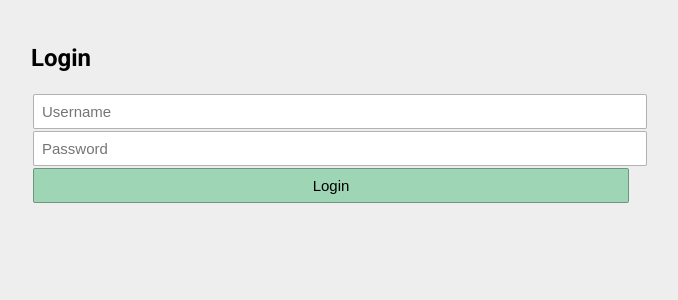
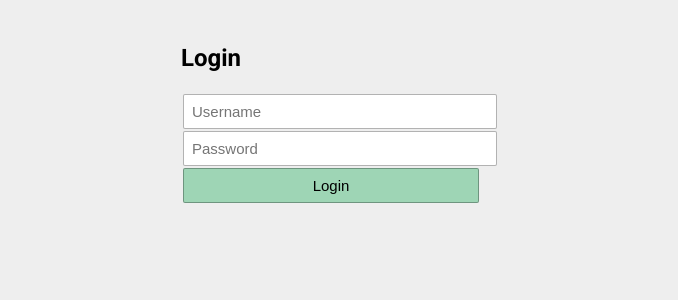
Before and after one commit to billthecreator/RPIapp, a Flask app: page /login in a window 1280 px wide. Shown: the part 129-429 px from the top of the page, without its empty margins (309-987 px from the left). Run offline with Flask 2, Linux system fonts and the light colour scheme; some libraries are stand-ins or nearby versions.

Commit message:
login test 4

```diff
--- a/static/style.css
+++ b/static/style.css
@@ -75,14 +75,14 @@ body {
   width: 100%;
   padding: 0;
   margin: 0;
-  max-width: 600px;
-  min-width: 250px;
+  max-width: 300px;
+  min-width: 150px;
   margin: 0 auto; }
   .login table {
     width: 100%;
     padding: 0;
     margin: 0; }
-    .login table td {
+    .login table tr, .login table td {
       max-width: 100%;
       margin: 0;
       padding: 0; }
--- a/static/style.scss
+++ b/static/style.scss
@@ -108,8 +108,8 @@ body {
     width: 100%;
     padding:0;
     margin: 0;
-    max-width: 600px;
-    min-width: 250px;
+    max-width: 300px;
+    min-width: 150px;
     margin: 0 auto;
 
     table{
@@ -117,7 +117,7 @@ body {
         padding:0;
         margin:0;
 
-        td{
+        tr, td{
             max-width:100%;
             margin:0;
             padding:0
```
Also changed, not shown: 1 other file.
